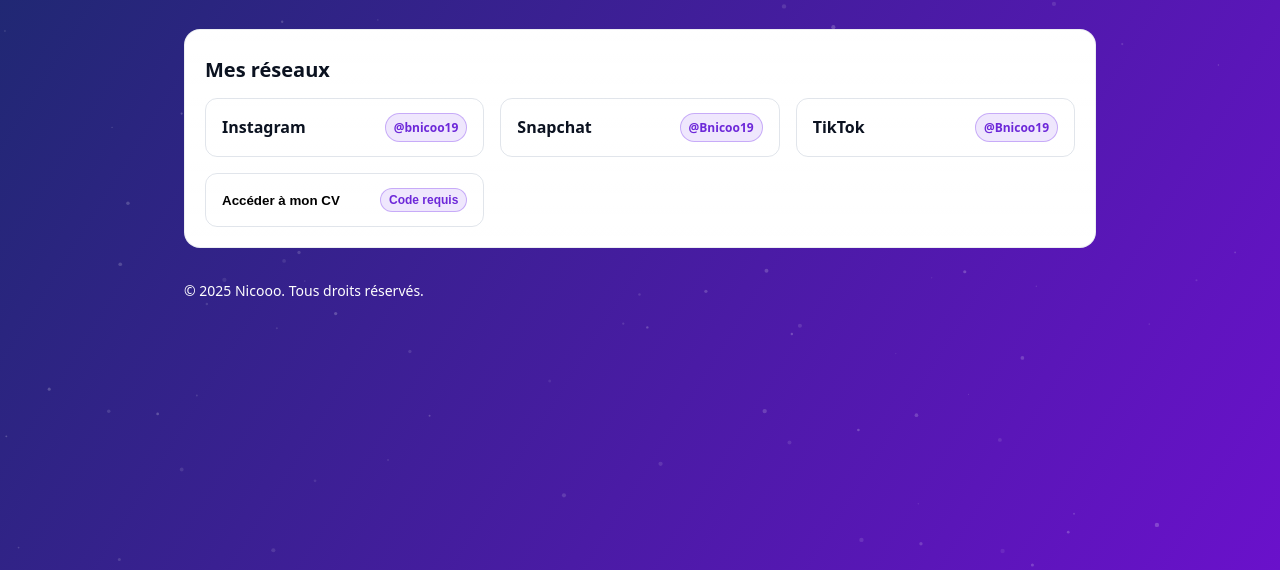
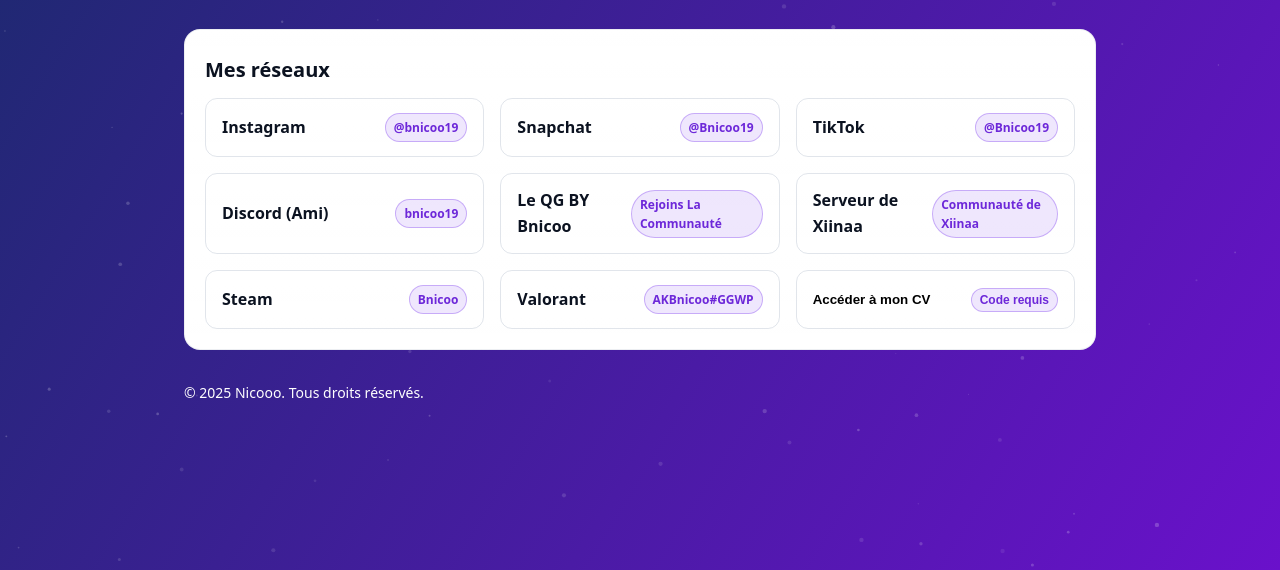
Before and after one commit to AKBnicoo/nicooo-site, a plain HTML site: page index.html in a window 1280 px wide. Shown: the part 230-800 px from the top of the page. Drawn offline with Linux system fonts and the light colour scheme.

Commit message:
Update index.html

```diff
--- a/index.html
+++ b/index.html
@@ -69,6 +69,11 @@
           <a class="link-btn fade-in" href="https://instagram.com/bnicoo19" target="_blank">Instagram <span class="pill">@bnicoo19</span></a>
           <a class="link-btn fade-in" href="https://www.snapchat.com/add/Bnicoo19" target="_blank">Snapchat <span class="pill">@Bnicoo19</span></a>
           <a class="link-btn fade-in" href="https://www.tiktok.com/@Bnicoo19" target="_blank">TikTok <span class="pill">@Bnicoo19</span></a>
+          <a class="link-btn" href="https://discordapp.com/users/857220786455969793" target="_blank">Discord (Ami) <span class="pill">bnicoo19</span></a>
+          <a class="link-btn" href="https://discord.gg/6wTTZ5th8A" target="_blank">Le QG BY Bnicoo <span class="pill">Rejoins La Communauté</span></a>
+          <a class="link-btn" href="https://discord.gg/g8cfYWHJGx" target="_blank">Serveur de Xiinaa <span class="pill">Communauté de Xiinaa</span></a>
+          <a class="link-btn" href="https://steamcommunity.com/profiles/76561198220801488" target="_blank">Steam <span class="pill">Bnicoo</span></a>
+          <div class="link-btn">Valorant <span class="pill">AKBnicoo#GGWP</span></div>
           <button class="link-btn fade-in" id="cv-btn" type="button">Accéder à mon CV <span class="pill">Code requis</span></button>
         </div>
       </section>
```
